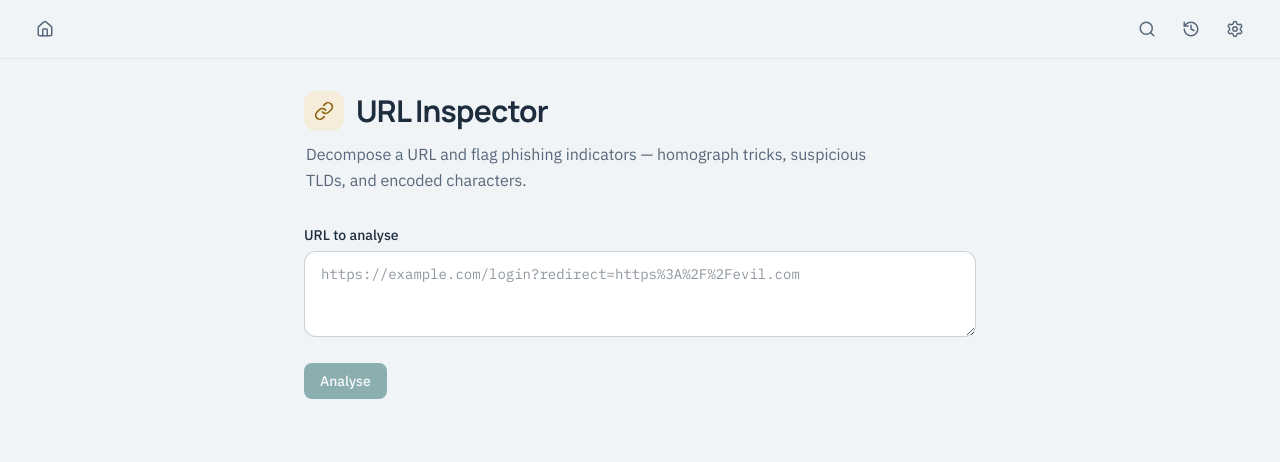
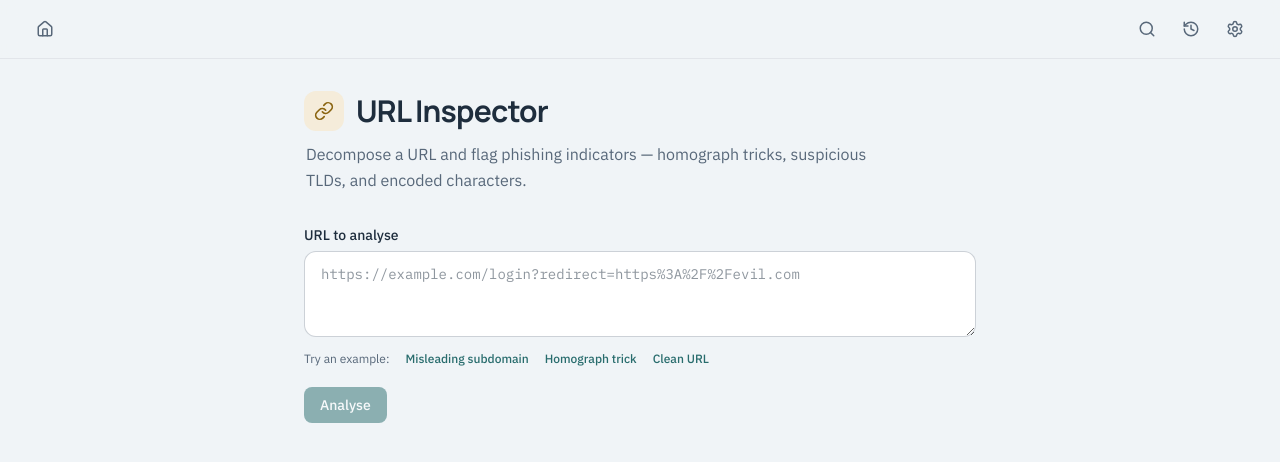
Before and after one commit to matth3wdsouza/sentinel, a Next.js app: page /modules/url-inspector in a window 1280 px wide. Shown: the top 462 px of the page. Built offline with nearby package versions, Linux system fonts and the light colour scheme.

Commit message:
refactor: UI consistency pass on module pages

```diff
--- a/src/app/modules/exif/page.js
+++ b/src/app/modules/exif/page.js
@@ -23,6 +23,7 @@ import FileInput from "@/components/FileInput";
 import CodeBlock from "@/components/CodeBlock";
 import CopyButton from "@/components/CopyButton";
 import Disclosure from "@/components/Disclosure";
+import InlineError from "@/components/InlineError";
 import { Button } from "@/components/Button";
 import { parseExif, privacySummary } from "@/lib/exif";
 import { saveActivity } from "@/lib/api";
@@ -451,7 +452,7 @@ export default function ExifPage() {
         {error && (
           <div className="flex gap-2.5 rounded-xl bg-mismatch-light px-4 py-3.5 mb-6">
             <AlertTriangle size={15} className="text-mismatch-chip shrink-0 mt-0.5" />
-            <p className="text-sm text-mismatch-chip">{error}</p>
+            <InlineError>{error}</InlineError>
           </div>
         )}
 
--- a/src/app/modules/file-integrity/GenerateHashTab.js
+++ b/src/app/modules/file-integrity/GenerateHashTab.js
@@ -163,6 +163,10 @@ export default function GenerateHashTab({ moduleId }) {
         className="mt-6"
         links={[
           { href: "/modules/text-hash", label: "Need to hash text instead?" },
+          {
+            href: "/modules/file-signature",
+            label: "Check what this file really is?",
+          },
         ]}
       />
     </>
--- a/src/app/modules/file-signature/page.js
+++ b/src/app/modules/file-signature/page.js
@@ -5,6 +5,7 @@ import { FileSearch2 } from "lucide-react";
 import ModulePage from "@/components/ModulePage";
 import ResultCard from "@/components/ResultCard";
 import FileInput from "@/components/FileInput";
+import CompanionLinks from "@/components/CompanionLinks";
 import { Button } from "@/components/Button";
 import InlineError from "@/components/InlineError";
 import { saveActivity } from "@/lib/api";
@@ -215,6 +216,15 @@ export default function FileSignaturePage() {
             )}
           </>
         )}
+
+        <CompanionLinks
+          links={[
+            {
+              href: "/modules/file-integrity",
+              label: "Verify this file's hash?",
+            },
+          ]}
+        />
       </div>
     </ModulePage>
   );
--- a/src/app/modules/fingerprint/page.js
+++ b/src/app/modules/fingerprint/page.js
@@ -142,14 +142,6 @@ function PassiveTab({ moduleId }) {
     }
   }
 
-  if (state === "loading") {
-    return (
-      <p className="text-sm text-slate py-8 text-center">
-        Collecting browser data…
-      </p>
-    );
-  }
-
   if (state === "error") {
     return (
       <ResultCard
@@ -167,8 +159,8 @@ function PassiveTab({ moduleId }) {
     );
   }
 
-  if (state === "idle") {
-    return (
+  return (
+    <div className="space-y-5">
       <GuidedCard
         icon={Fingerprint}
         heading="Passive exposure"
@@ -179,11 +171,28 @@ function PassiveTab({ moduleId }) {
           "Nothing is sent anywhere."
         }
       >
-        <Button onClick={handleCollect}>Collect browser data</Button>
+        <Button
+          onClick={handleCollect}
+          disabled={state === "loading"}
+          loading={state === "loading"}
+          loadingLabel="Collecting…"
+        >
+          Collect browser data
+        </Button>
       </GuidedCard>
-    );
-  }
 
+      {state === "done" && <PassiveResults data={data} />}
+    </div>
+  );
+}
+
+// ─── PassiveResults ──────────────────────────────────────────────────────────
+
+// Renders the collected fingerprint tables. Kept as its own component so the
+// intake card above stays on screen (and lets the user re-collect) while the
+// results render underneath — matching the inline Button loading pattern used
+// in the other modules.
+function PassiveResults({ data }) {
   const { identity, locale, display, hardware, tracking, graphics } = data;
 
   // Count non-null values for the summary banner (same source as the log)
--- a/src/app/modules/guessability/page.js
+++ b/src/app/modules/guessability/page.js
@@ -7,6 +7,7 @@ import ModulePage from "@/components/ModulePage";
 import { Button } from "@/components/Button";
 import Disclosure from "@/components/Disclosure";
 import CompanionLinks from "@/components/CompanionLinks";
+import InlineError from "@/components/InlineError";
 import { Gauge } from "lucide-react";
 
 const SCORE_LABELS = ["Very weak", "Weak", "Fair", "Good", "Strong"];
@@ -259,7 +260,7 @@ export default function GuessabilityPage() {
 
         {workerError && (
           <div className="mb-4 rounded-xl bg-mismatch-light border border-mismatch/30 px-4 py-3">
-            <p className="text-xs text-mismatch-chip">{workerError}</p>
+            <InlineError>{workerError}</InlineError>
           </div>
         )}
 
--- a/src/app/modules/qr/DecodeTab.js
+++ b/src/app/modules/qr/DecodeTab.js
@@ -5,6 +5,7 @@ import { ExternalLink, ShieldCheck, QrCode } from "lucide-react";
 import FileInput from "@/components/FileInput";
 import GuidedCard from "@/components/GuidedCard";
 import ResultCard from "@/components/ResultCard";
+import CompanionLinks from "@/components/CompanionLinks";
 import { Button } from "@/components/Button";
 import { decodeQR, analyzeQRContent } from "@/lib/qr";
 import { saveActivity } from "@/lib/api";
@@ -361,7 +362,17 @@ export default function DecodeTab({ moduleId }) {
             explanation={resultProps.explanation}
           >
             {analysis.type === "url" && analysis.detail && (
-              <URLPreview detail={analysis.detail} />
+              <>
+                <URLPreview detail={analysis.detail} />
+                <CompanionLinks
+                  links={[
+                    {
+                      href: "/modules/url-inspector",
+                      label: "Inspect this URL for phishing",
+                    },
+                  ]}
+                />
+              </>
             )}
             {analysis.type === "wifi" && analysis.detail && (
               <WiFiPreview detail={analysis.detail} />
--- a/src/app/modules/url-inspector/page.js
+++ b/src/app/modules/url-inspector/page.js
@@ -10,6 +10,7 @@ import AnalyseActions from "@/components/AnalyseActions";
 import VerdictCard from "@/components/VerdictCard";
 import FindingsList from "@/components/FindingsList";
 import InfoCallout from "@/components/InfoCallout";
+import TryExamples from "@/components/TryExamples";
 import { saveActivity } from "@/lib/api";
 import { useModuleId } from "@/lib/useModuleId";
 import { analyzeURL } from "@/lib/urlInspector";
@@ -48,6 +49,26 @@ const URL_PARTS = [
   { key: "hash", label: "Fragment" },
 ];
 
+const EXAMPLES = [
+  {
+    label: "Misleading subdomain",
+    text: "https://paypal.refund-center.com/login",
+    caption:
+      "A trusted brand used as a subdomain of another domain — the classic phishing shape.",
+  },
+  {
+    label: "Homograph trick",
+    text: "https://www.\u0430pple.com",
+    caption:
+      "A non-ASCII \u2018a\u2019 that looks identical to a Latin \u2018a\u2019 — browsers encode such hostnames as punycode.",
+  },
+  {
+    label: "Clean URL",
+    text: "https://example.com/blog/post-1",
+    caption: "A straightforward URL that should trigger none of the heuristics.",
+  },
+];
+
 export default function URLInspectorPage() {
   const moduleId = useModuleId();
 
@@ -60,6 +81,7 @@ export default function URLInspectorPage() {
     expanded,
     handleChange,
     handleAnalyse,
+    loadExample,
     reset,
     toggle,
     clearExpanded,
@@ -109,6 +131,7 @@ export default function URLInspectorPage() {
             rows={3}
             mono
           />
+          <TryExamples examples={EXAMPLES} onLoad={loadExample} />
         </div>
 
         <AnalyseActions
```
Also changed, not shown: 2 other files (tests, documents, lock files or other folders).
